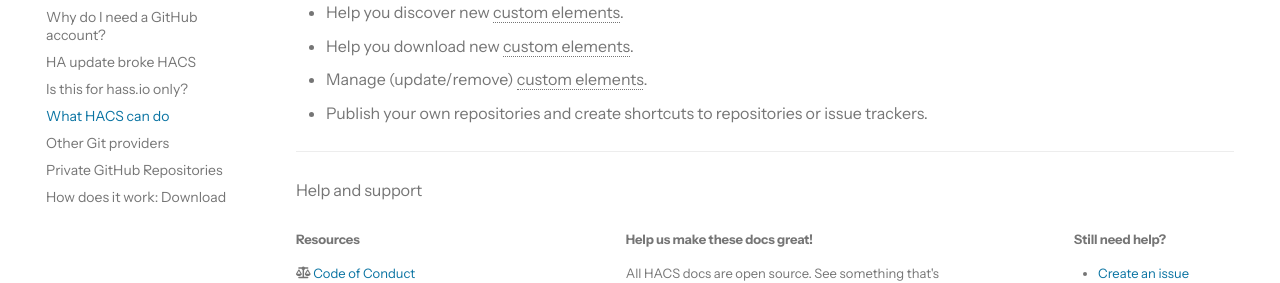
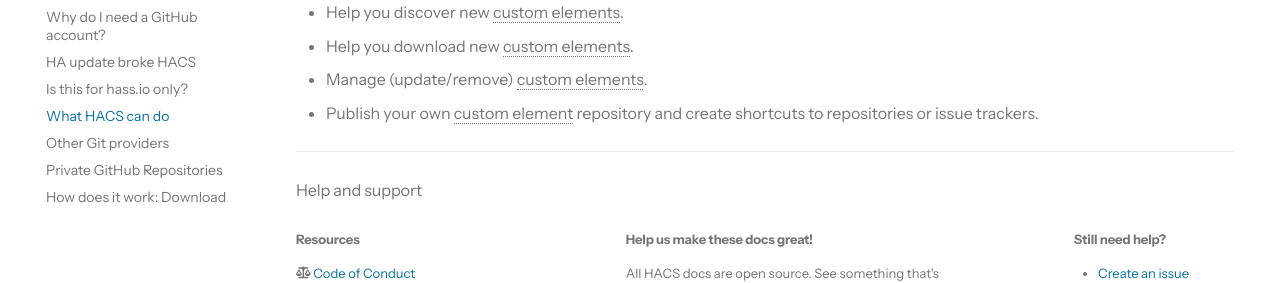
Before and after one commit to hacs/documentation, an MkDocs documentation site: the page built from source/docs/faq/highlights.md, in a window 1280 px wide. Shown: the part 277-560 px from the top of the page. Built offline with MkDocs 1.6.1 and Material for MkDocs 9.7.7, drawn with Linux system fonts in a browser that asks for light colours; some web fonts are replaced; plug-ins that fetch from the network failed and are left out; comment, search, counter and statistics services are not loaded.

Commit message:
Rephrase

```diff
--- a/source/docs/faq/highlights.md
+++ b/source/docs/faq/highlights.md
@@ -5,4 +5,4 @@ description: "TLDR;"
 - Help you discover new custom elements.
 - Help you download new custom elements.
 - Manage (update/remove) custom elements.
-- Publish your own repositories and create shortcuts to repositories or issue trackers.
+- Publish your own custom element repository and create shortcuts to repositories or issue trackers.
```
